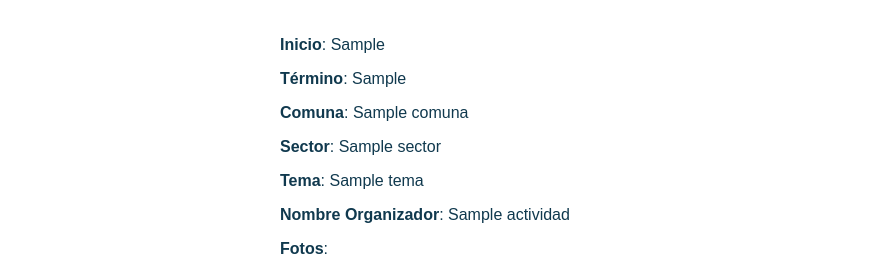
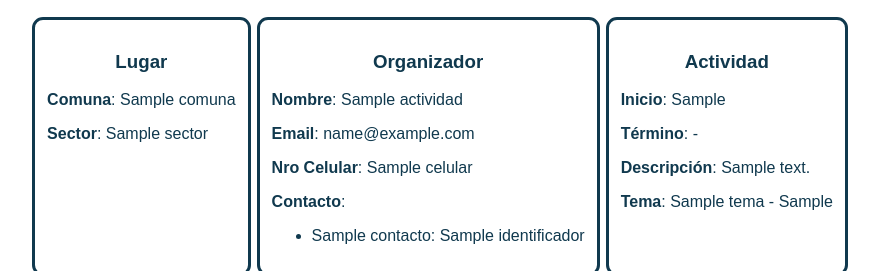
Before and after one commit to fgutierrezalbornoz/desarrollo_web_francisco_guti-rrez, a Flask app: template flask_app/templates/info-actividad.html in a window 1280 px wide. Shown: the top 271 px of the page, without its empty margins (220-1099 px from the left). Run offline with Flask 3, Linux system fonts and the light colour scheme; the template is opened without the code that fills it: most values are stand-ins (such as "Sample title", 1, 10 or a date in 2020).

Commit message:
Modifica la manera en la que se muestra la información de una actividad

```diff
--- a/flask_app/static/css/styles-info.css
+++ b/flask_app/static/css/styles-info.css
@@ -35,3 +35,39 @@ button:hover {
 .btns > p {
     width: 100%;
 }
+
+.info-container {
+    display: flex;
+    flex-direction: column;
+    gap: 30px;
+}
+.sections-container {
+    display: flex;
+    flex-direction: row;
+    justify-content: space-around;
+    gap: 12px;
+}
+
+section {
+
+    border-radius: 8px;
+    padding: 12px;
+    outline: 3px solid #10394e;
+}
+
+img {
+    outline: 3px solid #10394e;
+    border-radius: 8px;
+}
+
+.container-fotos-actividad{
+    max-width: 100%;
+    gap: 12px;
+    display: flex;
+    flex-flow: row nowrap;
+    justify-content: center;
+}
+
+h3 {
+    justify-self: center;
+}
--- a/flask_app/static/css/styles.css
+++ b/flask_app/static/css/styles.css
@@ -115,7 +115,7 @@ dialog button {
     margin: 10px;
     align-self: center;
     border-radius: 5px;
-
+    color: white;
     padding: 5px;
 }
 #confirmar-envio{
--- a/flask_app/static/css/tabla.css
+++ b/flask_app/static/css/tabla.css
@@ -7,6 +7,9 @@ table {
 td, th {
     border: 1px solid rgb(190,190,190);
 }
+th {
+    background-color: antiquewhite;
+}
 td {
     text-align: center;
     padding: 10px;
--- a/flask_app/templates/info-actividad.html
+++ b/flask_app/templates/info-actividad.html
@@ -9,20 +9,52 @@
     <body>
         <div class="main-container">
             {% if actividad %}
+                <div class="info-container">
+                    <div class="sections-container">
+                        <section>
+                            <h3>Lugar</h3>
+                            <p><strong>Comuna</strong>: {{ actividad.comuna.nombre }}</p>
+                            <p><strong>Sector</strong>: {{ actividad.sector }}</p>
+                        </section>
+                        <section>
+                            <h3>Organizador</h3>
+                            <p><strong>Nombre</strong>: {{ actividad.nombre }}</p>
+                            <p><strong>Email</strong>: {{ actividad.email }}</p>
+                            <p><strong>Nro Celular</strong>: {{ actividad.celular }}</p>
+                            {% if actividad.contactar_por %}
                                 <div>
-                    <p><strong>Inicio</strong>: <span id="info-inicio">{{ actividad.dia_hora_inicio | safe}}</span></p>
+                                    <p><strong>Contacto</strong>:</p>
+                                    <ul>
+                                        {% for contacto in actividad.contactar_por %}
+                                            <li>{{ contacto.nombre }}: {{ contacto.identificador }} </li>
+                                        {% endfor %}
+                                    </ul>
+                                </div>
+                            {% endif %}
+                        </section>
+                        <section>
+                            <h3>Actividad</h3>
+                            <p><strong>Inicio</strong>: {{ actividad.dia_hora_inicio | safe}} </p>
+                            <p><strong>Término</strong>: {{ actividad.dia_hora_termino if actividad.dia_hora_termino==None else ' - ' | safe}} </p>
+                            <p><strong>Descripción</strong>: {{ actividad.descripcion }} </p>
+                            <p><strong>Tema</strong>: {{ actividad.actividad_tema[0].tema }}
+                            {% if actividad.actividad_tema[0].glosa_otro %}
+                                - {{ actividad.actividad_tema[0].glosa_otro }} </p>
+                            {% endif %}
+                        </section>
+                    </div>
+
+                        <!-- <p><strong>Inicio</strong>: <span id="info-inicio">{{ actividad.dia_hora_inicio | safe}}</span></p>
                         <p><strong>Término</strong>: <span id="info-termino">{{ actividad.dia_hora_termino | safe}}</span></p>
                         <p><strong>Comuna</strong>: <span id="info-comuna">{{ actividad.comuna.nombre }}</span></p>
                         <p><strong>Sector</strong>: <span id="info-sector">{{ actividad.sector }}</span></p>
                         <p><strong>Tema</strong>: <span id="info-tema">{{ actividad.actividad_tema[0].tema if actividad.actividad_tema!=[] else '' }}</span></p>
-                    <p><strong>Nombre Organizador</strong>: <span id="info-organizador">{{ actividad.nombre }}</span></p>
-                    <p><strong>Fotos</strong>: <span id="info-fotos"></span>
+                        <p><strong>Nombre Organizador</strong>: <span id="info-organizador">{{ actividad.nombre }}</span></p> -->
                     <div class="container-fotos-actividad">
                         {% for foto in actividad.foto %}
                                 <img id="foto-{{foto.nombre_archivo}}" src="{{ url_for('static', filename= 'uploads/' + foto.nombre_archivo) }}" height=240 width=320 onclick="cambiaDimensionFoto(this)">
                         {% endfor %}
                     </div>
-                        </span>  </p>
                 </div>
 
             {% endif %}
```
Lines whose indentation alone changed are shown as unchanged.
